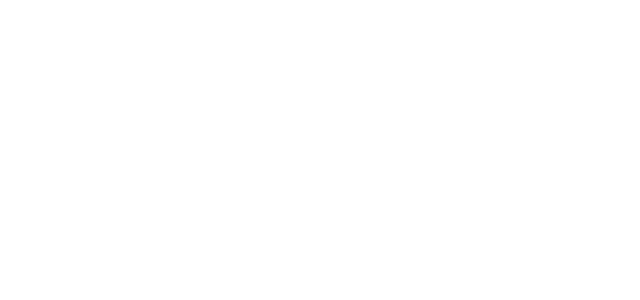
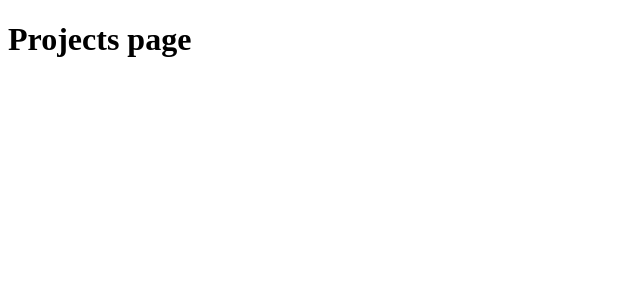
Before and after one commit to shedidthatio/kcwebapp, a Nuxt app: page /projects in a window 1280 px wide. Before the commit this address had no page. Shown: the top 300 px of the page, without its empty margins (0-640 px from the left). Built offline with nearby package versions, Linux system fonts and the light colour scheme.

Commit message:
structure setup created projects dir

```diff
--- /dev/null
+++ b/pages/projects/index.vue
@@ -0,0 +1,11 @@
+<template>
+    <div>
+        <h1>Projects page</h1>
+</div>
+</template>
+
+<script setup lang="ts">
+
+</script>
+
+<style scoped></style>
```
